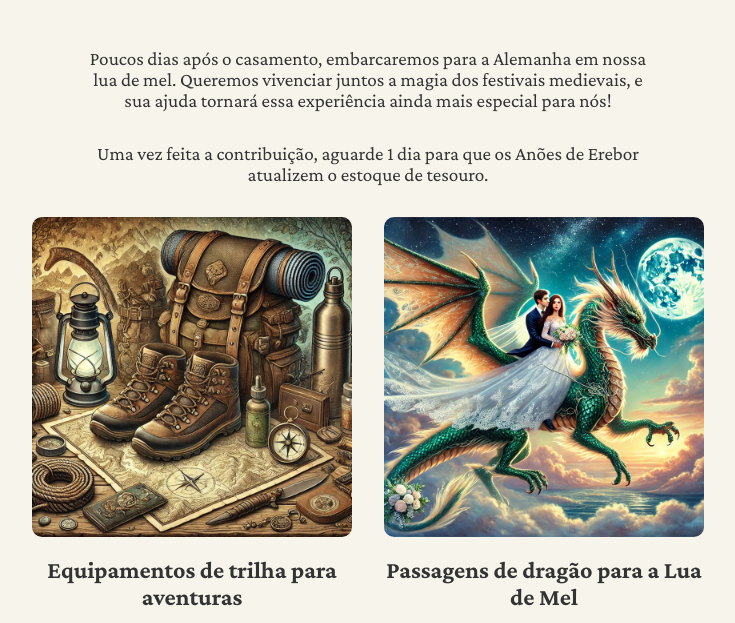
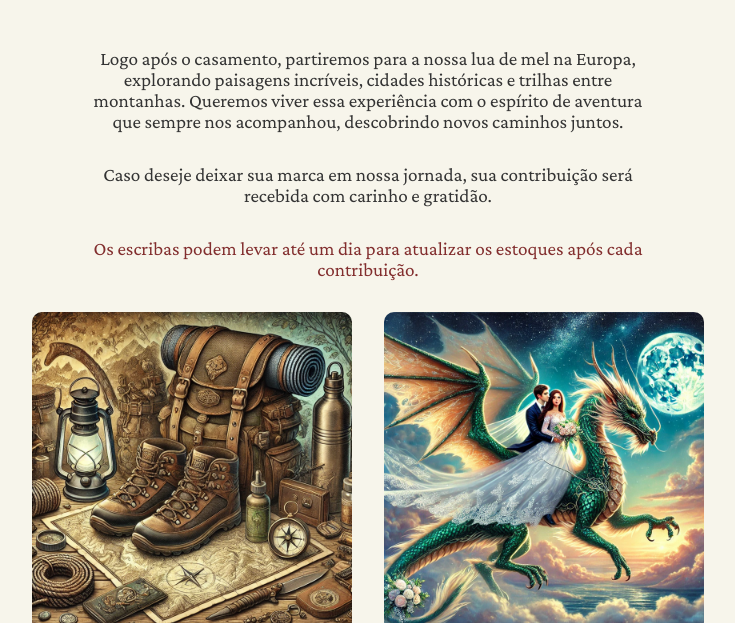
Before and after one commit to safewedding/safewedding.github.io, a plain HTML site: page presentes.html in a window 1280 px wide. Shown: the part 194-817 px from the top of the page, without its empty margins (272-1007 px from the left). Drawn offline with nearby package versions, Linux system fonts and the light colour scheme.

Commit message:
Change text in presentes page

```diff
--- a/presentes.html
+++ b/presentes.html
@@ -26,8 +26,9 @@
   </header>
 
   <main>
-    <p class="starting-text" style="margin-bottom: 2rem; text-align: center;">Poucos dias após o casamento, embarcaremos para a Alemanha em nossa lua de mel. Queremos vivenciar juntos a magia dos festivais medievais, e sua ajuda tornará essa experiência ainda mais especial para nós!</p>
-    <p class="starting-text" style="margin-bottom: 2rem; text-align: center; ">Uma vez feita a contribuição, aguarde 1 dia para que os Anões de Erebor atualizem o estoque de tesouro.</p>
+    <p class="starting-text" style="margin-bottom: 2rem; text-align: center;">Logo após o casamento, partiremos para a nossa lua de mel na Europa, explorando paisagens incríveis, cidades históricas e trilhas entre montanhas. Queremos viver essa experiência com o espírito de aventura que sempre nos acompanhou, descobrindo novos caminhos juntos.</p>
+    <p class="starting-text" style="margin-bottom: 2rem; text-align: center;">Caso deseje deixar sua marca em nossa jornada, sua contribuição será recebida com carinho e gratidão.</p>
+    <p class="starting-text" style="margin-bottom: 2rem; text-align: center; color:#822E2E;">Os escribas podem levar até um dia para atualizar os estoques após cada contribuição.</p>
     <section class="gifts-grid">
       <div class="gift-item">
         <img src="images/gift-trilha.png" alt="Gift 1" class="gift-image">
```
